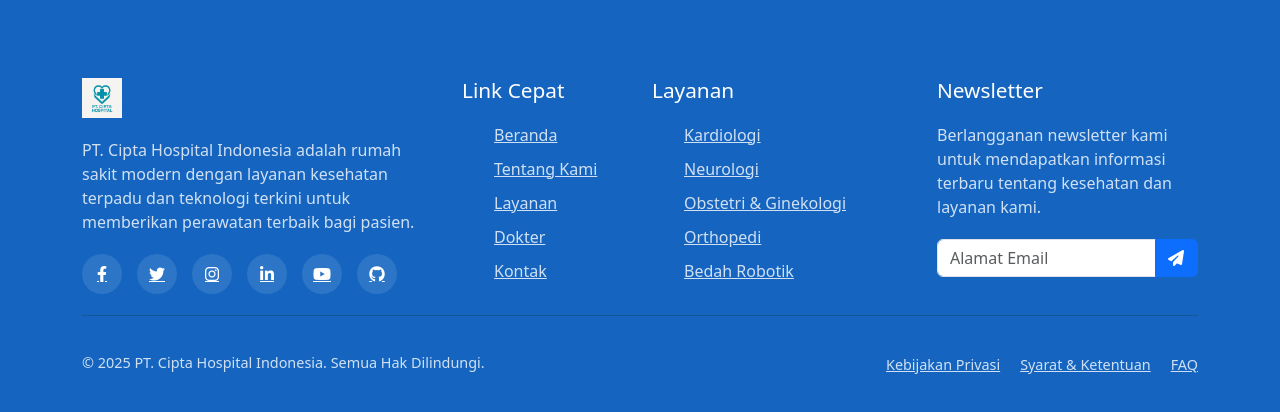
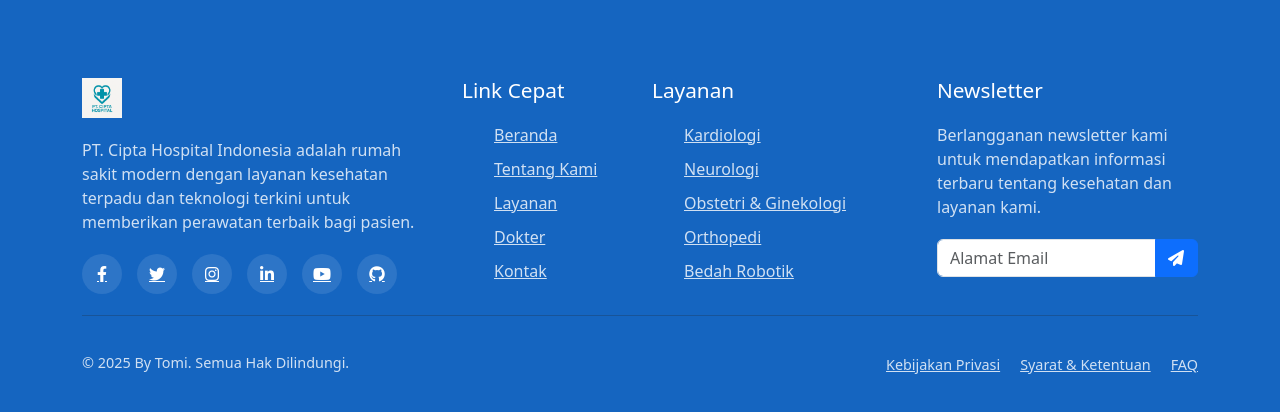
Before and after one commit to Tomi-012/Web_Rs.PT.Citra-Hospital, a plain HTML site: page index.html in a window 1280 px wide. Shown: the part 6341-6753 px from the top of the page. Drawn offline with nearby package versions, Linux system fonts and the light colour scheme.

Commit message:
Update index.html

```diff
--- a/index.html
+++ b/index.html
@@ -585,7 +585,7 @@
             <div class="footer-bottom">
                 <div class="row">
                     <div class="col-md-6 copyright">
-                        <p>&copy; 2025 PT. Cipta Hospital Indonesia. Semua Hak Dilindungi.</p>
+                        <p>&copy; 2025 By Tomi. Semua Hak Dilindungi.</p>
                     </div>
                     <div class="col-md-6 footer-menu">
                         <ul>
```
